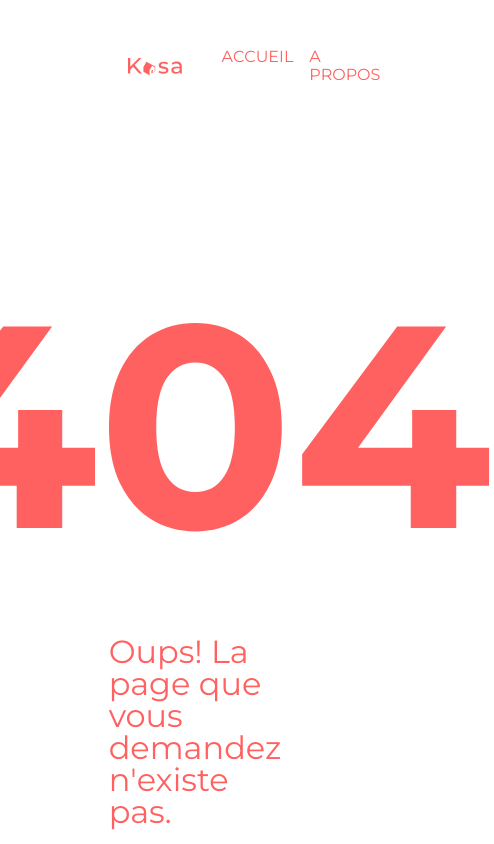
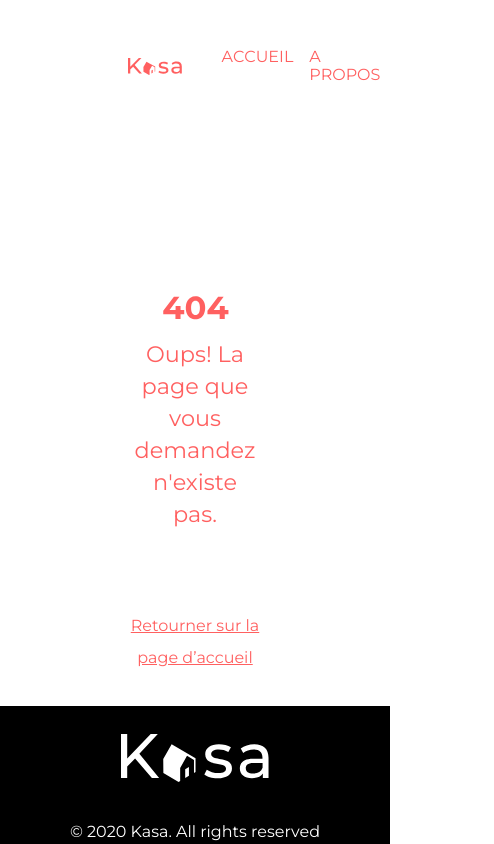
Before and after one commit to loumorganrene/Kasa, a React (Create React App) app: page /housing/1 in a window 390 px wide. Shown: the top 844 px of the page, 494 px wide, since content can reach past the window. Built offline with nearby package versions, Linux system fonts and the light colour scheme.

Commit message:
Error page mobile styling

```diff
--- a/src/styles/Error.css
+++ b/src/styles/Error.css
@@ -2,18 +2,21 @@
     display: flex;
     flex-direction: column;
     max-width: 90vw;
-    height: 100vh;
     align-items: center;
     color: var(--primary-clr);
+    padding: 0;
 }
 
 .errorMsg img {
-    margin: 10rem 0 5rem;
+    max-width: 50%;
+    width: 60%;
+    margin: 10rem 0 1rem;
 }
 
 .errorMsg p {
-    margin: 0 0 5rem;
-    font-size: 2rem;
+    margin: 0 1rem 5rem;
+    font-size: 1.4rem;
+    text-align: center;
 }
 
 .errorMsg .home_link {
@@ -21,3 +24,14 @@
     font-size: 1rem;
     text-decoration: underline;
 }
+
+@media (min-width: 900px) {
+    .errorMsg img {
+        margin: 10rem 0 5rem;
+    }
+
+    .errorMsg p {
+        margin: 0 0 5rem;
+        font-size: 2rem;
+    }
+}
```
